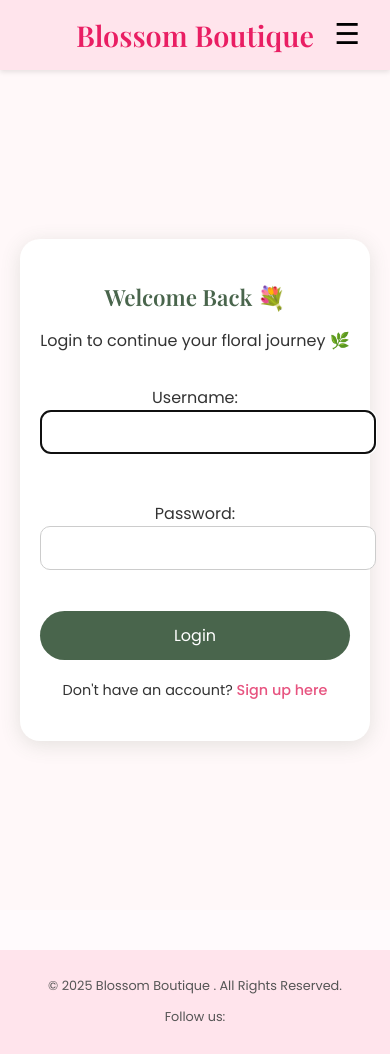
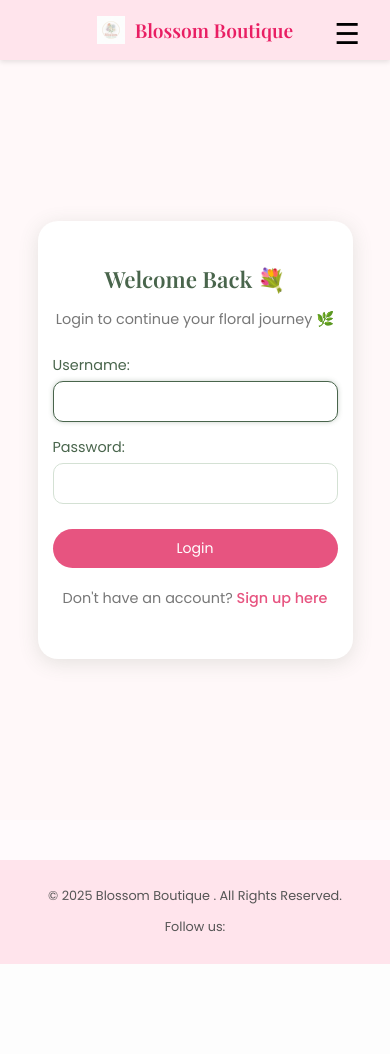
Before and after one commit to sadeenfadel/Capstone-Project-, a Django app: page /login/?next=/profile/ in a window 390 px wide. After the commit the page ends 964 px from the top, so only its background shows below. Run offline with Django 5.2, Linux system fonts and the light colour scheme.

Commit message:
The general pages are fully DONE and responsive yaaaaay :)

```diff
--- a/main_app/static/css/auth.css
+++ b/main_app/static/css/auth.css
@@ -6,6 +6,7 @@
   min-height: 90vh;
   background-color: #fff8f9;
   padding: 40px 20px;
+  box-sizing: border-box;
 }
 
 /* 🌸 Card container */
@@ -17,6 +18,8 @@
   width: 100%;
   max-width: 420px;
   text-align: center;
+  box-sizing: border-box;
+  transition: all 0.3s ease;
 }
 
 /* 🌿 Headings */
@@ -24,9 +27,10 @@
   color: #49654c;
   font-family: 'Playfair Display', serif;
   margin-bottom: 10px;
+  font-size: 1.8rem;
 }
 
-.auth-card .subtitle {
+.auth-card p {
   color: #777;
   font-family: 'Poppins', sans-serif;
   font-size: 0.95rem;
@@ -39,6 +43,8 @@
   flex-direction: column;
   align-items: center;
   gap: 15px;
+  width: 100%;
+  box-sizing: border-box;
 }
 
 .auth-form p {
@@ -63,6 +69,7 @@
   font-size: 1rem;
   font-family: 'Poppins', sans-serif;
   transition: 0.3s ease;
+  box-sizing: border-box;
 }
 
 .auth-form input:focus {
@@ -71,9 +78,9 @@
   box-shadow: 0 0 5px rgba(73, 101, 76, 0.3);
 }
 
-/* 🌺 Buttons */
-.submit {
-  background-color: #49654c;
+/* 🌺 Buttons (Login & Sign Up) */
+.btn-submit {
+  background-color: #e75480;  /* نفس اللون للConsistency */
   color: white;
   border: none;
   padding: 12px;
@@ -84,22 +91,26 @@
   transition: 0.3s ease;
   width: 100%;
   margin-top: 10px;
+  box-sizing: border-box;
 }
 
-.submit:hover {
-  background-color: #638b67;
+.btn-submit:hover {
+  background-color: #d6456e;
 }
+
 
 /* 💌 Links */
 .auth-links {
   margin-top: 20px;
   font-size: 0.9rem;
+  text-align: center;
 }
 
 .auth-links a {
   color: #e75480;
   text-decoration: none;
   font-weight: 500;
+  transition: 0.3s ease;
 }
 
 .auth-links a:hover {
@@ -107,28 +118,73 @@
 }
 
 /* 📱 Responsive adjustments */
+@media (max-width: 992px) {
+  .auth-card {
+    max-width: 360px;
+    padding: 35px 25px;
+  }
+
+  .auth-card h2 {
+    font-size: 1.6rem;
+  }
+
+  .auth-form input {
+    padding: 11px;
+    font-size: 0.95rem;
+  }
+
+  .btn-submit {
+    padding: 11px;
+    font-size: 0.95rem;
+  }
+}
+
 @media (max-width: 768px) {
   .auth-card {
-    padding: 30px 25px;
+    max-width: 320px;
+    padding: 30px 20px;
+  }
+
+  .auth-card h2 {
+    font-size: 1.5rem;
   }
 
   .auth-form input {
     padding: 10px;
+    font-size: 0.9rem;
+  }
+
+  .btn-submit {
+    padding: 10px;
+    font-size: 0.9rem;
   }
 }
 
 @media (max-width: 480px) {
   .auth-card {
     max-width: 90%;
-    padding: 25px 20px;
+    padding: 25px 15px;
   }
 
   .auth-card h2 {
     font-size: 1.4rem;
   }
 
-  .btn {
-    padding: 10px;
-    font-size: 0.95rem;
+  .auth-card p {
+    font-size: 0.9rem;
+  }
+
+  .auth-form input {
+    padding: 9px;
+    font-size: 0.88rem;
+  }
+
+  .btn-submit {
+    padding: 9px;
+    font-size: 0.88rem;
+  }
+
+  .auth-links {
+    font-size: 0.85rem;
   }
 }
--- a/main_app/static/css/base.css
+++ b/main_app/static/css/base.css
@@ -29,7 +29,39 @@ img {
   font-weight: bold;
   margin: 0;
 }
+.logo a {
+  display: flex;
+  align-items: center;
+  gap: 10px; /* مسافة بين الأيقونة والنص */
+  text-decoration: none;
+  color: #e91e63;
+  font-weight: bold;
+}
 
+.logo-icon {
+  width: 35px;
+  height: 35px;
+  object-fit: contain;
+}
+
+/* Hover effect خفيف على اللوجو */
+.logo a:hover {
+  transform: scale(1.05);
+  transition: transform 0.3s;
+}
+
+/* Responsive للهواتف */
+@media (max-width: 480px) {
+  .logo-icon {
+    width: 28px;
+    height: 28px;
+  }
+  .logo span {
+    font-size: 1.2rem;
+  }
+}
+
+/* ------------------- NAV LINKS ------------------- */
 .nav-links ul {
   list-style: none;
   display: flex;
--- a/main_app/templates/base.html
+++ b/main_app/templates/base.html
@@ -17,13 +17,19 @@
   <body>
     <!--  Navbar -->
     <header class="navbar">
-      <div class="logo">Blossom Boutique  </div>
+     <div class="logo">
+  <a href="{% url 'home' %}">
+    <img src="{% static 'images/logo.png' %}" alt="Logo Icon" class="logo-icon">
+    <span>Blossom Boutique</span>
+  </a>
+</div>
+
       <button class="menu-toggle">☰</button>
       <nav class="nav-links">
         <ul>
           <li><a href="{% url 'home' %}">Home</a></li>
           {% if not user.is_authenticated %}
-          <li><a href="{% url 'login' %}">Login</a></li>
+          <li><a href="{% url 'login' %}" class="login">Login</a></li>
           {% endif %}
          {% if user.is_authenticated %}
           <li><a href="{% url 'bouquet_list' %}">Bouquets</a></li>
@@ -41,7 +47,7 @@
       <li><a href="{% url 'logout' %}">Logout</a></li>
     {% endif %}
 {% else %}
-  <li><a href="{% url 'signup' %}">Sign Up</a></li>
+  <li><a href="{% url 'signup' %}" class="signup">Sign Up</a></li>
 {% endif %}
       </ul>
       </nav>
--- a/main_app/templates/registration/login.html
+++ b/main_app/templates/registration/login.html
@@ -1,4 +1,5 @@
-{% extends 'base.html' %} {% load static %}
+{% extends 'base.html' %}
+{% load static %}
 {% block title %}Login{% endblock %}
 {% block extra_css %}
 <link rel="stylesheet" href="{% static 'css/auth.css' %}">
@@ -9,10 +10,10 @@
     <h2>Welcome Back 💐</h2>
     <p>Login to continue your floral journey 🌿</p>
 
-    <form method="POST">
+    <form method="POST" class="auth-form">
       {% csrf_token %}
       {{ form.as_p }}
-      <button type="submit" class= "submit">Login</button>
+      <button type="submit" class="btn-submit">Login</button>
     </form>
 
     <div class="auth-links">
--- a/main_app/templates/registration/signup.html
+++ b/main_app/templates/registration/signup.html
@@ -9,11 +9,12 @@
     <h2>Create an Account 🌸</h2>
     <p>Join Waseem Flower Shop and spread the beauty of flowers 🌷</p>
 
-<form method="POST" enctype="multipart/form-data">
+<form method="POST" enctype="multipart/form-data" class="auth-form">
   {% csrf_token %}
   {{ form.as_p }}
-  <button type="submit">Sign Up</button>
+  <button type="submit" class="btn-submit">Sign Up</button>
 </form>
+
 
 
     <div class="auth-links">
```
Also changed, not shown: other parts of main_app/static/css/base.css (+53 -88 lines), main_app/static/images/logo.png (added).
